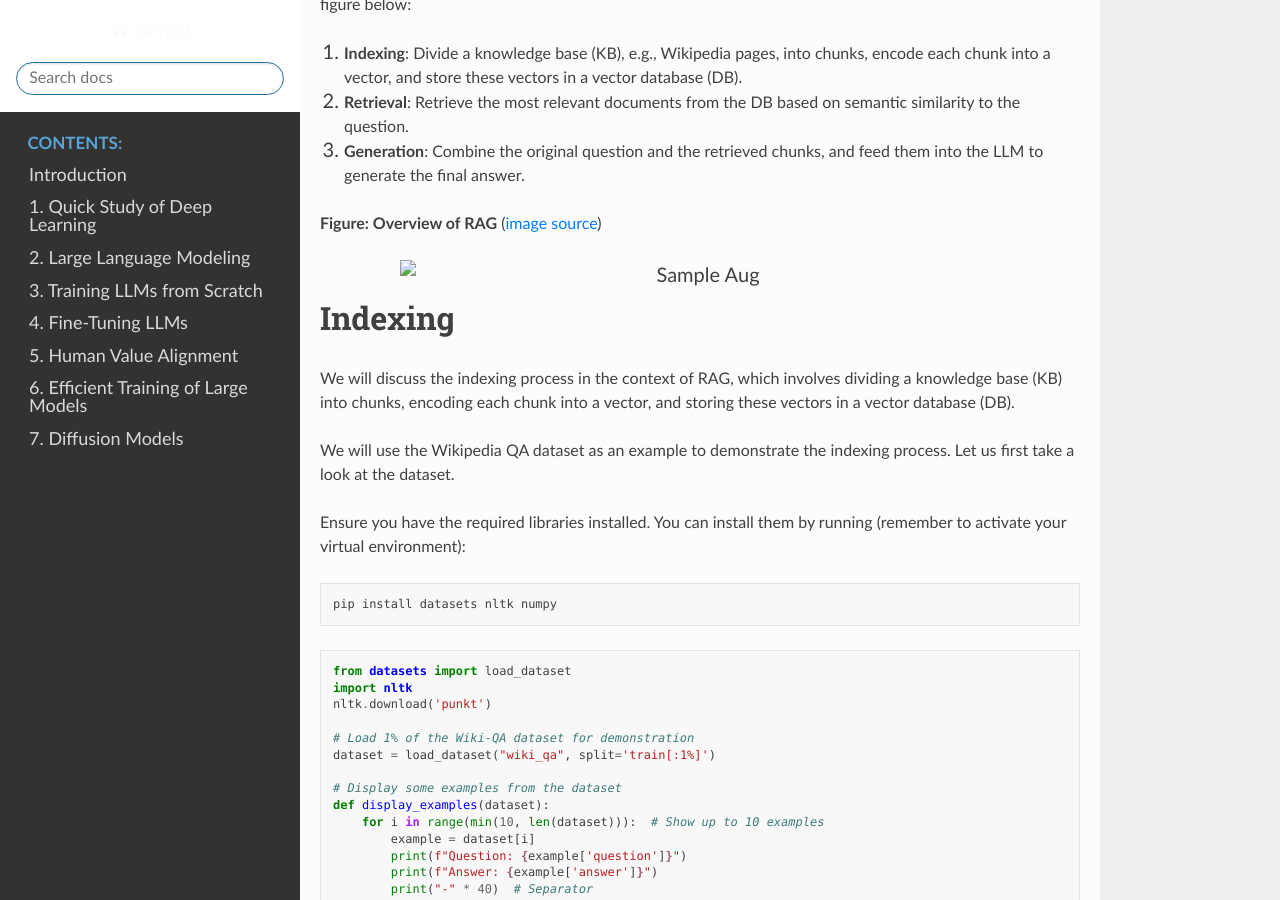
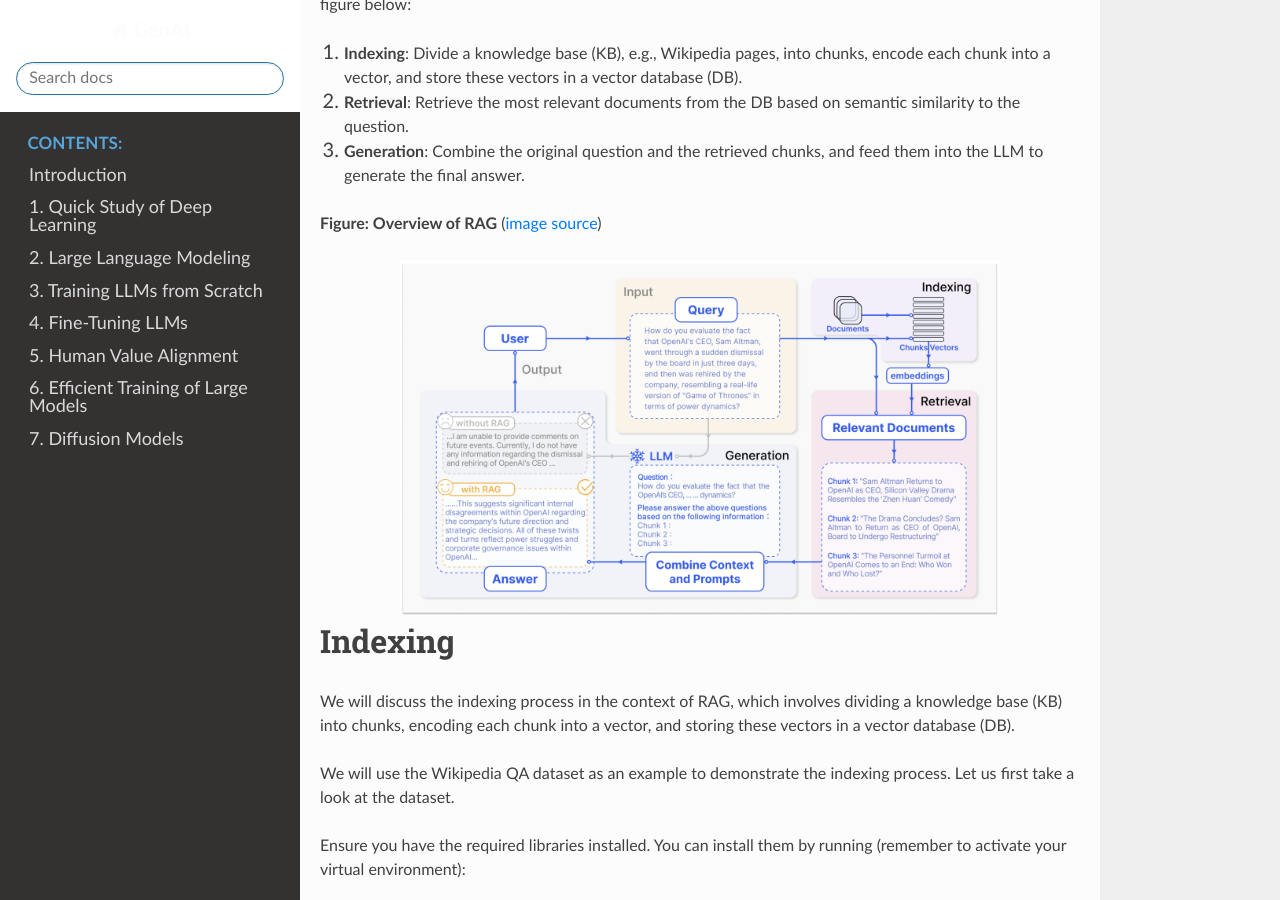
Before and after one commit to JieGroup/GenAI, a Sphinx documentation site: the page built from docs/rag/index.md, in a window 1280 px wide and 900 px high, scrolled down 678 px. Built offline with Sphinx 7.4.7 and the Read the Docs theme 3.1.0, drawn with Linux system fonts in a browser that asks for light colours; formulas are drawn with MathJax 3.

Commit message:
minor fix rag

```diff
--- a/docs/rag/index.md
+++ b/docs/rag/index.md
@@ -21,7 +21,7 @@ The RAG process for question answering involves three main steps, as illustrated
 
 **Figure: Overview of RAG** ([image source](https://arxiv.org/pdf/2312.10997))
 <div style="text-align:center;">
-    <img src="./img_rag/RAG_overview.png" alt="Sample Aug" width="600" style="display:block; margin:auto;">
+    <img src="../_static/img/RAG_overview.png" alt="Sample Aug" width="600" style="display:block; margin:auto;">
 </div>
 
 
@@ -185,7 +185,7 @@ For the following section, we will use the semantic chunking method to divide th
 
 **Figure: A comparasion between Sparse Retrieval and Dense Retrieval** ([image source](https://arxiv.org/pdf/2208.09257))
 <div style="text-align:center;">
-    <img src="./img_rag/sparse_vs_dense_retrieval.png" alt="Sample Aug" width="600" style="display:block; margin:auto;">
+    <img src="../_static/img/sparse_vs_dense_retrieval.png" alt="Sample Aug" width="600" style="display:block; margin:auto;">
 </div>
 
 #### 1. Sparse Retrieval
@@ -826,7 +826,7 @@ training data is used for learning the prefix representations and the kNN model,
 
 **Figure: Overview of KNN-LM** ([image source](https://arxiv.org/pdf/1911.00172))
 <div style="text-align:center;">
-    <img src="./img_rag/knn_lm.png" alt="Sample Aug" width="600" style="display:block; margin:auto;">
+    <img src="../_static/img/knn_lm.png" alt="Sample Aug" width="600" style="display:block; margin:auto;">
 </div>
 
 #### Database
```
Also changed, not shown: docs/_static/img/RAG_overview.png (renamed from docs/rag/img_rag/RAG_overview.png), docs/_static/img/knn_lm.png (renamed from docs/rag/img_rag/knn_lm.png), docs/_static/img/sparse_vs_dense_retrieval.png (renamed from docs/rag/img_rag/sparse_vs_dense_retrieval.png), 1 other file.
